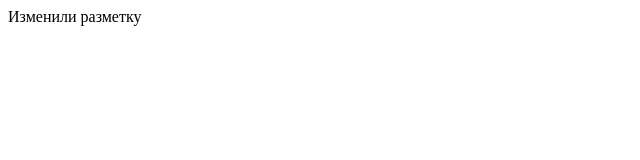
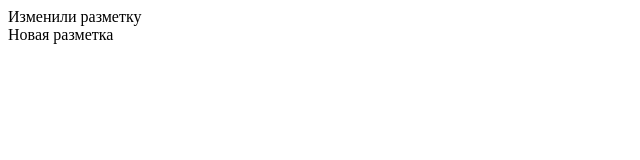
Before and after one commit to PAlina2234/first-project, a plain HTML site: page index.html in a window 1280 px wide. Shown: the full height of the page, 0-640 px from the left. Drawn offline with Linux system fonts and the light colour scheme.

Commit message:
На новую разметку html

```diff
--- a/index.html
+++ b/index.html
@@ -1 +1,2 @@
 <div>Изменили разметку</div>
+<div>Новая разметка</div>
```
